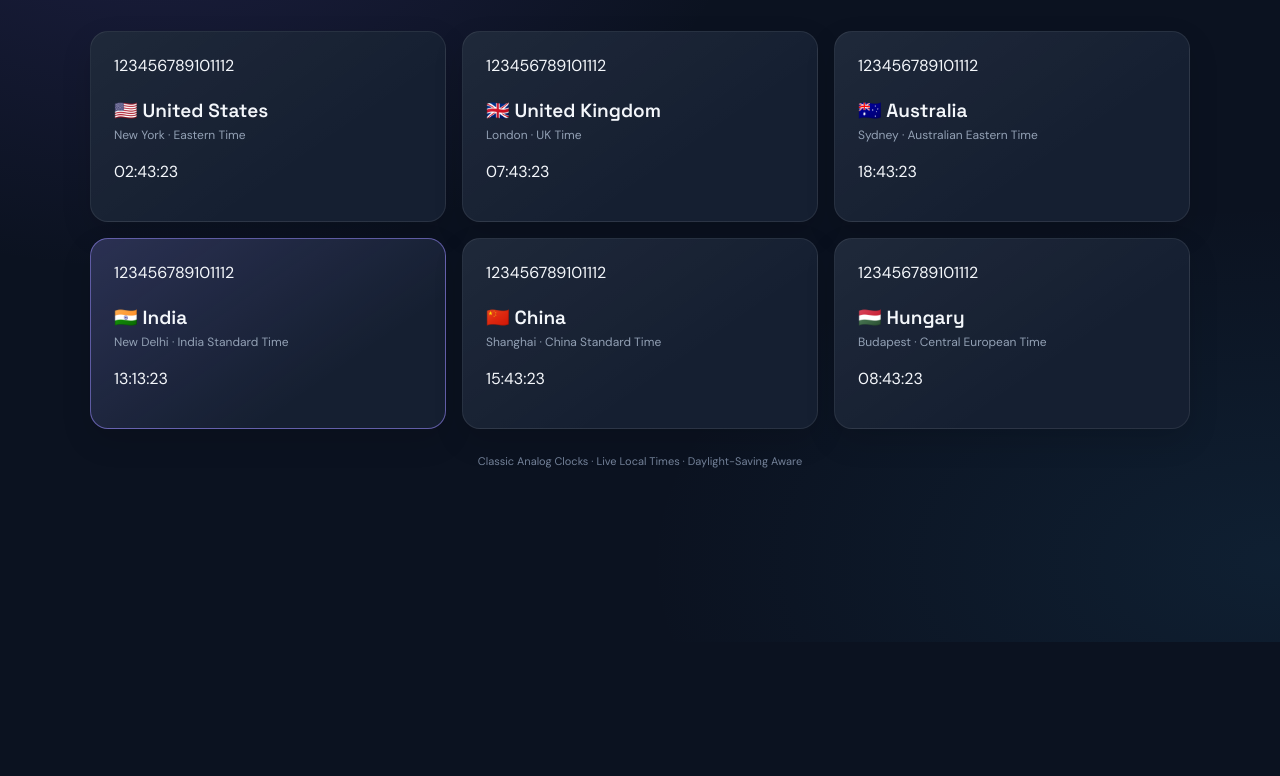
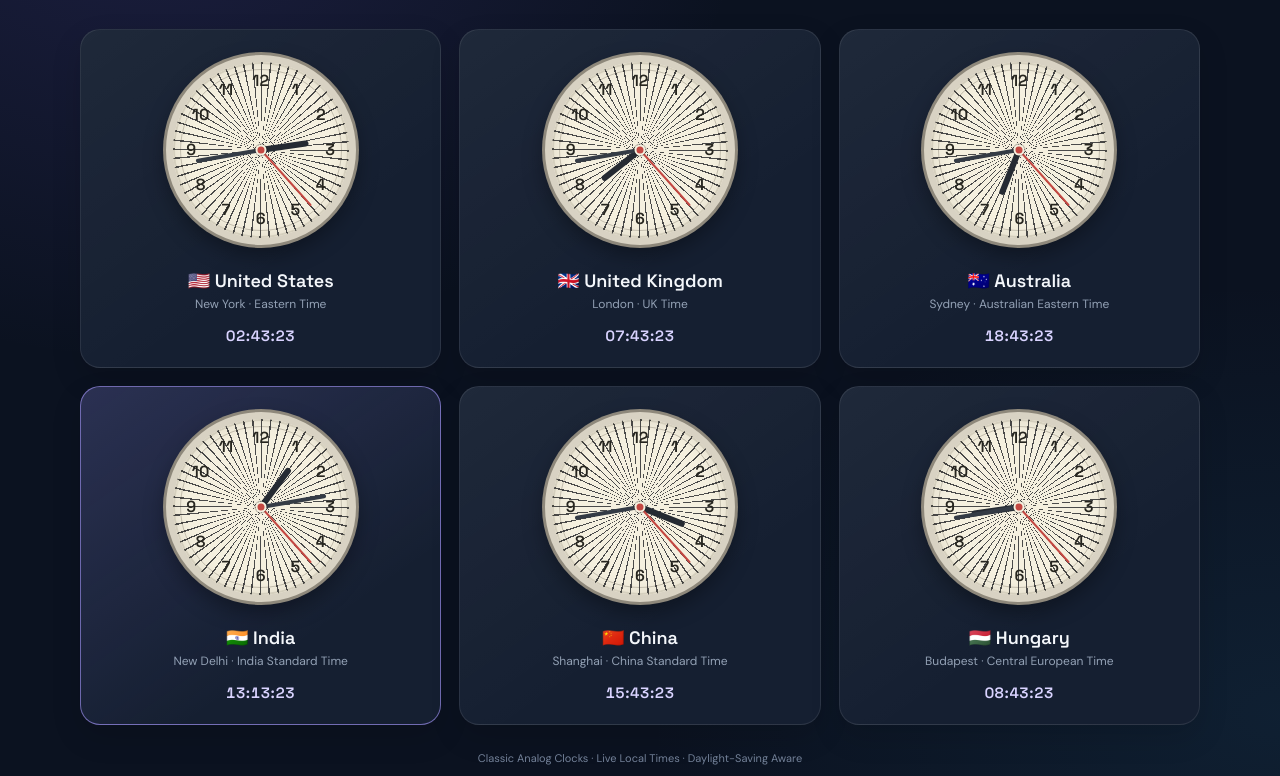
Before and after one commit to df-batch2026/worldclockapp, a plain HTML site: page index.html in a window 1280 px wide. Shown: the part 158-934 px from the top of the page. Before the commit the page ends 800 px from the top, so only its background shows below. Drawn offline with Linux system fonts and the light colour scheme.

Commit message:
Refactor CSS variables and styles for consistency

```diff
--- a/style.css
+++ b/style.css
@@ -1,30 +1,44 @@
+
 @import url('https://fonts.googleapis.com/css2?family=DM+Sans:wght@400;500;600;700&family=Space+Grotesk:wght@400;500;600;700&display=swap');
 
 :root {
     color-scheme: dark;
     --bg: #0b1220;
     --card: #151f31;
-  --card-border: rgba(255,255,255,.08);
+    --text: #f4f7fb;
     --muted: #93a1b5;
-  --text: #f4f7fb;
-  --accent: #9b8cff;
+    --accent: #a99aff;
 }
 
-* { box-sizing: border-box; }
+* {
+    box-sizing: border-box;
+}
 
 body {
     margin: 0;
     min-height: 100vh;
-  background:
-    radial-gradient(ellipse at 12% 0%, rgba(111,91,220,.18), transparent 38%),
-    radial-gradient(ellipse at 100% 90%, rgba(45,130,180,.12), transparent 35%),
-    var(--bg);
+    padding: 46px 22px;
     color: var(--text);
     font-family: 'DM Sans', sans-serif;
-  padding: 48px 22px;
+
+    background:
+        radial-gradient(
+            ellipse at 12% 0%,
+            rgba(111,91,220,.18),
+            transparent 38%
+        ),
+        radial-gradient(
+            ellipse at 100% 90%,
+            rgba(45,130,180,.12),
+            transparent 35%
+        ),
+        var(--bg);
 }
 
-.app { width: min(1100px, 100%); margin: 0 auto; }
+.app {
+    width: min(1120px, 100%);
+    margin: 0 auto;
+}
 
 .header {
     display: flex;
@@ -48,80 +62,241 @@ h1 {
     letter-spacing: -.04em;
 }
 
-.subtitle { margin: 10px 0 0; color: var(--muted); font-size: 15px; }
+.subtitle {
+    margin: 10px 0 0;
+    color: var(--muted);
+    font-size: 15px;
+}
 
 .live-indicator {
     display: inline-flex;
     align-items: center;
     gap: 8px;
     padding: 8px 12px;
-  border: 1px solid var(--card-border);
+    border: 1px solid rgba(255,255,255,.09);
     border-radius: 30px;
     color: #cbd5e1;
     font-size: 10px;
     font-weight: 700;
     letter-spacing: .12em;
 }
+
 .live-indicator span {
-  width: 7px; height: 7px; border-radius: 50%;
-  background: #4ade80; box-shadow: 0 0 12px #4ade80;
+    width: 7px;
+    height: 7px;
+    border-radius: 50%;
+    background: #4ade80;
+    box-shadow: 0 0 12px #4ade80;
 }
 
 .clock-grid {
     display: grid;
     grid-template-columns: repeat(3, minmax(0, 1fr));
-  gap: 16px;
+    gap: 18px;
 }
 
 .clock-card {
+    display: flex;
+    flex-direction: column;
+    align-items: center;
     min-width: 0;
-  padding: 23px;
-  background: linear-gradient(145deg, rgba(255,255,255,.045), transparent 65%), var(--card);
-  border: 1px solid var(--card-border);
-  border-radius: 18px;
+    padding: 25px 16px 22px;
+    text-align: center;
+
+    background:
+        linear-gradient(145deg, rgba(255,255,255,.045), transparent 65%),
+        var(--card);
+
+    border: 1px solid rgba(255,255,255,.09);
+    border-radius: 20px;
     box-shadow: 0 12px 30px rgba(0,0,0,.13);
+
     transition: transform .2s ease, border-color .2s ease;
 }
-.clock-card:hover { transform: translateY(-3px); border-color: rgba(155,140,255,.45); }
-.clock-card.featured {
-  border-color: rgba(155,140,255,.55);
-  background: linear-gradient(145deg, rgba(155,140,255,.16), transparent 70%), var(--card);
+
+.clock-card:hover {
+    transform: translateY(-3px);
+    border-color: rgba(169,154,255,.5);
 }
 
-.card-top { display: flex; align-items: center; justify-content: space-between; gap: 8px; }
-.flag { font-size: 25px; line-height: 1; }
-.region { color: #8492a8; font-size: 9px; font-weight: 700; letter-spacing: .13em; text-align: right; }
+.clock-card.featured {
+    border-color: rgba(169,154,255,.6);
+
+    background:
+        linear-gradient(145deg, rgba(155,140,255,.16), transparent 70%),
+        var(--card);
+}
+
+/* CLASSIC ROUND CLOCK */
+
+.clock-face {
+    --face-size: 190px;
+
+    position: relative;
+    width: var(--face-size);
+    height: var(--face-size);
+    flex: 0 0 var(--face-size);
+
+    border-radius: 50%;
+    border: 7px solid #d8d2c3;
+
+    background:
+        repeating-conic-gradient(
+            from 0deg,
+            #4a4a4a 0deg 1deg,
+            transparent 1deg 6deg
+        ),
+        #f5f0df;
+
+    box-shadow:
+        0 0 0 3px #8e887b,
+        0 9px 22px rgba(0,0,0,.38),
+        inset 0 0 0 2px rgba(65,58,44,.12),
+        inset 0 0 18px rgba(50,40,20,.12);
+}
+
+.clock-face::before {
+    content: "";
+    position: absolute;
+    inset: 7px;
+    border: 1px solid rgba(60,55,45,.25);
+    border-radius: 50%;
+    pointer-events: none;
+}
+
+.clock-numbers {
+    position: absolute;
+    inset: 0;
+    border-radius: 50%;
+}
+
+.numeral {
+    position: absolute;
+    top: 50%;
+    left: 50%;
+
+    width: 24px;
+    height: 24px;
+
+    display: flex;
+    align-items: center;
+    justify-content: center;
+
+    color: #26251f;
+    font: 600 16px 'Space Grotesk', sans-serif;
+
+    transform:
+        translate(-50%, -50%)
+        rotate(var(--angle))
+        translateY(calc(var(--face-size) * -.365))
+        rotate(calc(var(--angle) * -1));
+}
+
+/* CLOCK HANDS */
+
+.hand {
+    position: absolute;
+    left: 50%;
+    bottom: 50%;
+    z-index: 2;
+
+    border-radius: 20px;
+    transform-origin: 50% 100%;
+    transform: translateX(-50%) rotate(0deg);
+}
+
+.hour-hand {
+    width: 6px;
+    height: 48px;
+    background: #252a32;
+}
+
+.minute-hand {
+    width: 4px;
+    height: 66px;
+    background: #343b45;
+}
+
+.second-hand {
+    z-index: 3;
+    width: 2px;
+    height: 75px;
+    background: #c44842;
+}
+
+.pin {
+    position: absolute;
+    z-index: 4;
+    top: 50%;
+    left: 50%;
+
+    width: 11px;
+    height: 11px;
+
+    border: 2px solid #f5f0df;
+    border-radius: 50%;
+    background: #c44842;
+
+    transform: translate(-50%, -50%);
+    box-shadow: 0 0 0 1px rgba(0,0,0,.25);
+}
+
+/* CITY INFORMATION */
 
 h2 {
-  margin: 22px 0 4px;
-  font: 600 19px 'Space Grotesk', sans-serif;
+    margin: 24px 0 4px;
+    font: 600 18px 'Space Grotesk', sans-serif;
 }
-.city { margin: 0; color: var(--muted); font-size: 12px; min-height: 18px; }
 
-.clock-time {
-  display: block;
-  margin-top: 25px;
-  font: 600 clamp(27px, 3vw, 35px)/1 'Space Grotesk', sans-serif;
-  letter-spacing: -.045em;
+.city {
+    margin: 0;
+    color: var(--muted);
+    font-size: 12px;
+    min-height: 18px;
+}
+
+.digital-time {
+    margin: 12px 0 0;
+    color: #d9d3ff;
+    font: 600 15px 'Space Grotesk', sans-serif;
     font-variant-numeric: tabular-nums;
-  white-space: nowrap;
+    letter-spacing: .04em;
 }
-.date { margin: 10px 0 0; color: #aab5c5; font-size: 11px; }
 
 footer {
-  margin-top: 25px;
+    margin-top: 26px;
     color: #738198;
     font-size: 11px;
     text-align: center;
 }
 
+/* RESPONSIVE */
+
 @media (max-width: 850px) {
-  .clock-grid { grid-template-columns: repeat(2, minmax(0, 1fr)); }
+    .clock-grid {
+        grid-template-columns: repeat(2, minmax(0, 1fr));
     }
+}
+
 @media (max-width: 540px) {
-  body { padding: 30px 16px; }
-  .header { align-items: center; }
-  .clock-grid { grid-template-columns: 1fr; gap: 12px; }
-  .clock-card { padding: 20px; }
-  .clock-time { font-size: 34px; }
+    body {
+        padding: 28px 14px;
     }
+
+    .header {
+        align-items: center;
+    }
+
+    .clock-grid {
+        grid-template-columns: 1fr;
+        gap: 14px;
+    }
+
+    .clock-card {
+        padding: 23px 16px;
+    }
+
+    .clock-face {
+        --face-size: 200px;
+    }
+}
```
Lines whose indentation alone changed are shown as unchanged.
